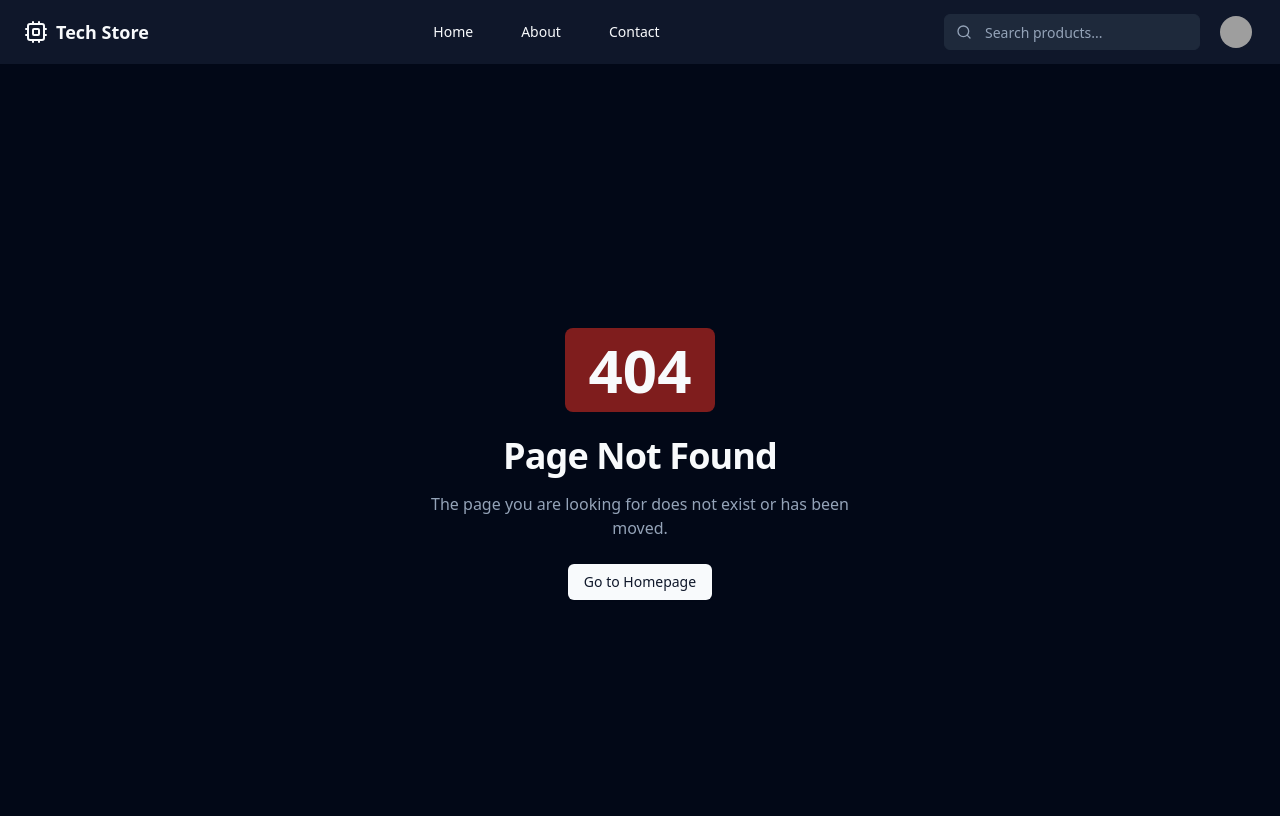
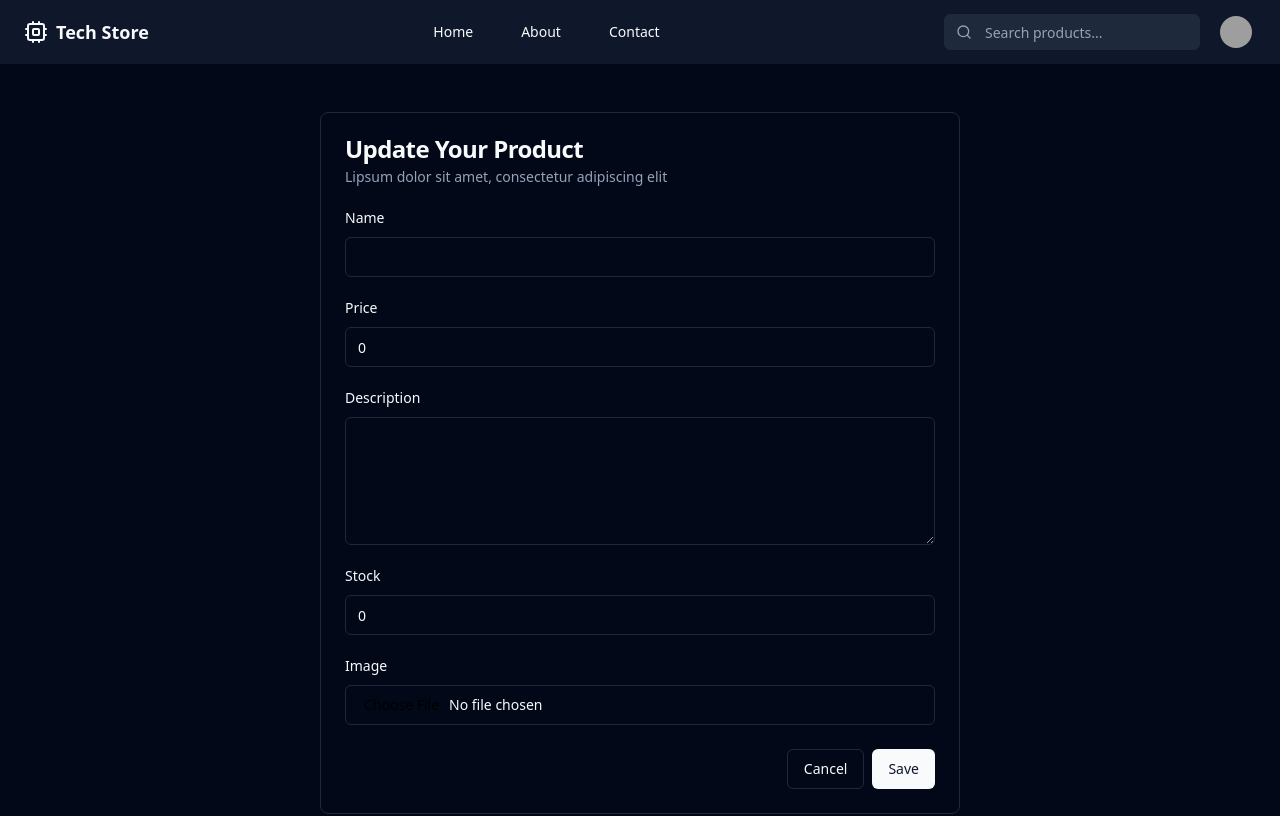
Before and after one commit to ardii2711/tech-store, a React (Vite) app: page /edit-product/1 in a window 1280 px wide. Shown: the top 816 px of the page. Built offline with nearby package versions, Linux system fonts and the light colour scheme; no server answers; grey boxes are pictures that could not be loaded.

Commit message:
feature: crud  manage product

```diff
--- a/src/pages/products/edit-product.tsx
+++ b/src/pages/products/edit-product.tsx
@@ -1,11 +1,75 @@
+import { useParams, useNavigate } from "react-router-dom";
+import { useEffect, useState } from "react";
+import { toast } from "sonner";
 import Layout from "@/components/layout";
 import { Button } from "@/components/ui/button";
 import { Card, CardContent, CardDescription, CardHeader, CardTitle } from "@/components/ui/card";
 import { Input } from "@/components/ui/input";
 import { Label } from "@/components/ui/label";
 import { Textarea } from "@/components/ui/textarea";
+import { getDetailProduct, editProduct } from "@/utils/apis/products";
 
-function EditProduct() {
+function EditProductPage() {
+  const { product_id } = useParams<{ product_id: string }>();
+  const navigate = useNavigate();
+  const [product, setProduct] = useState({
+    name: "",
+    price: 0,
+    description: "",
+    stock: 0,
+    product_image: null as File | null,
+  });
+
+  useEffect(() => {
+    if (product_id) {
+      fetchProductDetails();
+    }
+  }, [product_id]);
+
+  const fetchProductDetails = async () => {
+    try {
+      const response = await getDetailProduct(Number(product_id));
+      setProduct({
+        name: response.data.name,
+        price: response.data.price,
+        description: response.data.description,
+        stock: response.data.stock,
+        product_image: null,
+      });
+    } catch (error) {
+      toast.error("Failed to fetch product details");
+    }
+  };
+
+  const handleInputChange = (e: React.ChangeEvent<HTMLInputElement | HTMLTextAreaElement>) => {
+    const { id, value } = e.target;
+    setProduct((prev) => ({ ...prev, [id]: value }));
+  };
+
+  const handleFileChange = (e: React.ChangeEvent<HTMLInputElement>) => {
+    const file = e.target.files?.[0] || null;
+    setProduct((prev) => ({ ...prev, product_image: file }));
+  };
+
+  const handleSubmit = async () => {
+    const formData = new FormData();
+    formData.append("name", product.name);
+    formData.append("price", product.price.toString());
+    formData.append("description", product.description);
+    formData.append("stock", product.stock.toString());
+    if (product.product_image) {
+      formData.append("product_image", product.product_image);
+    }
+
+    try {
+      await editProduct(formData, Number(product_id));
+      toast.success("Product updated successfully");
+      navigate("/products/manage");
+    } catch (error) {
+      toast.error("Failed to update product");
+    }
+  };
+
   return (
     <Layout>
       <div className="flex justify-center py-6 md:py-12">
@@ -19,31 +83,27 @@ function EditProduct() {
               <div className="grid gap-6">
                 <div className="grid gap-3">
                   <Label htmlFor="name">Name</Label>
-                  <Input id="name" type="text" className="w-full" defaultValue="Gamer Gear Pro Controller" />
+                  <Input id="name" type="text" className="w-full" value={product.name} onChange={handleInputChange} />
                 </div>
                 <div className="grid gap-3">
                   <Label htmlFor="price">Price</Label>
-                  <Input id="price" type="number" className="w-full" defaultValue="99.99" />
+                  <Input id="price" type="number" className="w-full" value={product.price} onChange={handleInputChange} />
                 </div>
                 <div className="grid gap-3">
                   <Label htmlFor="description">Description</Label>
-                  <Textarea
-                    id="description"
-                    defaultValue="Lorem ipsum dolor sit amet, consectetur adipiscing elit. Nullam auctor, nisl nec ultricies ultricies, nunc nisl ultricies nunc, nec ultricies nunc nisl nec nunc."
-                    className="min-h-32"
-                  />
+                  <Textarea id="description" value={product.description} onChange={handleInputChange} className="min-h-32" />
                 </div>
                 <div className="grid gap-3">
                   <Label htmlFor="stock">Stock</Label>
-                  <Input id="stock" type="number" className="w-full" defaultValue="100" />
+                  <Input id="stock" type="number" className="w-full" value={product.stock} onChange={handleInputChange} />
                 </div>
                 <div className="grid gap-3">
-                  <Label htmlFor="image">Image</Label>
-                  <Input id="image" type="file" className="w-full" />
+                  <Label htmlFor="product_image">Image</Label>
+                  <Input id="product_image" type="file" className="w-full" onChange={handleFileChange} />
                 </div>
                 <div className="flex justify-end gap-2">
                   <Button variant="outline">Cancel</Button>
-                  <Button>Save</Button>
+                  <Button onClick={handleSubmit}>Save</Button>
                 </div>
               </div>
             </CardContent>
@@ -54,4 +114,4 @@ function EditProduct() {
   );
 }
 
-export default EditProduct;
+export default EditProductPage;
--- a/src/pages/products/manage-product.tsx
+++ b/src/pages/products/manage-product.tsx
@@ -16,14 +16,12 @@ function ManageProduct() {
   const [products, setProducts] = useState<IProduct[]>([]);
 
   useEffect(() => {
-    if (user) {
-      fetchProducts(user.id);
-    }
+    fetchProducts();
   }, [user]);
 
-  const fetchProducts = async (userId: number) => {
+  const fetchProducts = async () => {
     try {
-      const response = await getProductsByUser(userId);
+      const response = await getProductsByUser();
       setProducts(response.data);
     } catch (error) {
       toast.error("Failed to fetch products");
@@ -38,6 +36,10 @@ function ManageProduct() {
     } catch (error) {
       toast.error("Failed to delete product");
     }
+  };
+
+  const formatCurrency = (value: number) => {
+    return new Intl.NumberFormat("id-ID", { style: "currency", currency: "IDR" }).format(value);
   };
 
   return (
@@ -70,9 +72,10 @@ function ManageProduct() {
                   <TableRow key={product.id}>
                     <TableCell className="font-medium">{product.name}</TableCell>
                     <TableCell>{product.description}</TableCell>
-                    <TableCell>${product.price}</TableCell>
+                    <TableCell>{formatCurrency(product.price)}</TableCell>
                     <TableCell>{product.stock}</TableCell>
                     <TableCell className="flex items-center gap-2">
+                      <Link to={`/edit-product/${product.id}`} className="text-blue-600 hover:underline"></Link>
                       <Dropdown productId={product.id} onDelete={() => handleDelete(product.id)} />
                     </TableCell>
                   </TableRow>
--- a/src/routes/index.tsx
+++ b/src/routes/index.tsx
@@ -67,7 +67,7 @@ export default function Router() {
       element: <AddProductPage />,
     },
     {
-      path: "/edit-product",
+      path: "/edit-product/:product_id",
       element: <EditProductPage />,
     },
     {
--- a/src/utils/apis/products.ts
+++ b/src/utils/apis/products.ts
@@ -40,16 +40,6 @@ export const addProduct = async (body: AddProductSchema) => {
   }
 };
 
-export const getProductsByUser = async (userId: number) => {
-  try {
-    const response = await axiosWithConfig.get(`/users/${userId}/products`);
-    return response.data as IResponse<IProduct[]>;
-  } catch (error: any) {
-    const message = error.response?.data?.message || "An error occurred";
-    throw new Error(message);
-  }
-};
-
 export const deleteProduct = async (productId: number) => {
   try {
     const response = await axiosWithConfig.delete(`/products/${productId}`);
@@ -59,3 +49,26 @@ export const deleteProduct = async (productId: number) => {
     throw new Error(message);
   }
 };
+
+export const editProduct = async (formData: FormData, product_id: number) => {
+  try {
+    const response = await axiosWithConfig.put(`/products/${product_id}`, formData, {
+      headers: {
+        "Content-Type": "multipart/form-data",
+      },
+    });
+    return response.data as IResponse<IProduct>;
+  } catch (error: any) {
+    const message = error.response?.data?.message || "An error occurred";
+    throw new Error(message);
+  }
+};
+
+export const getProductsByUser = async () => {
+  try {
+    const response = await axiosWithConfig.get(`/products/productbyowner?isPersonal=true`);
+    return response.data;
+  } catch (error) {
+    throw new Error("Failed to fetch products");
+  }
+};
```
